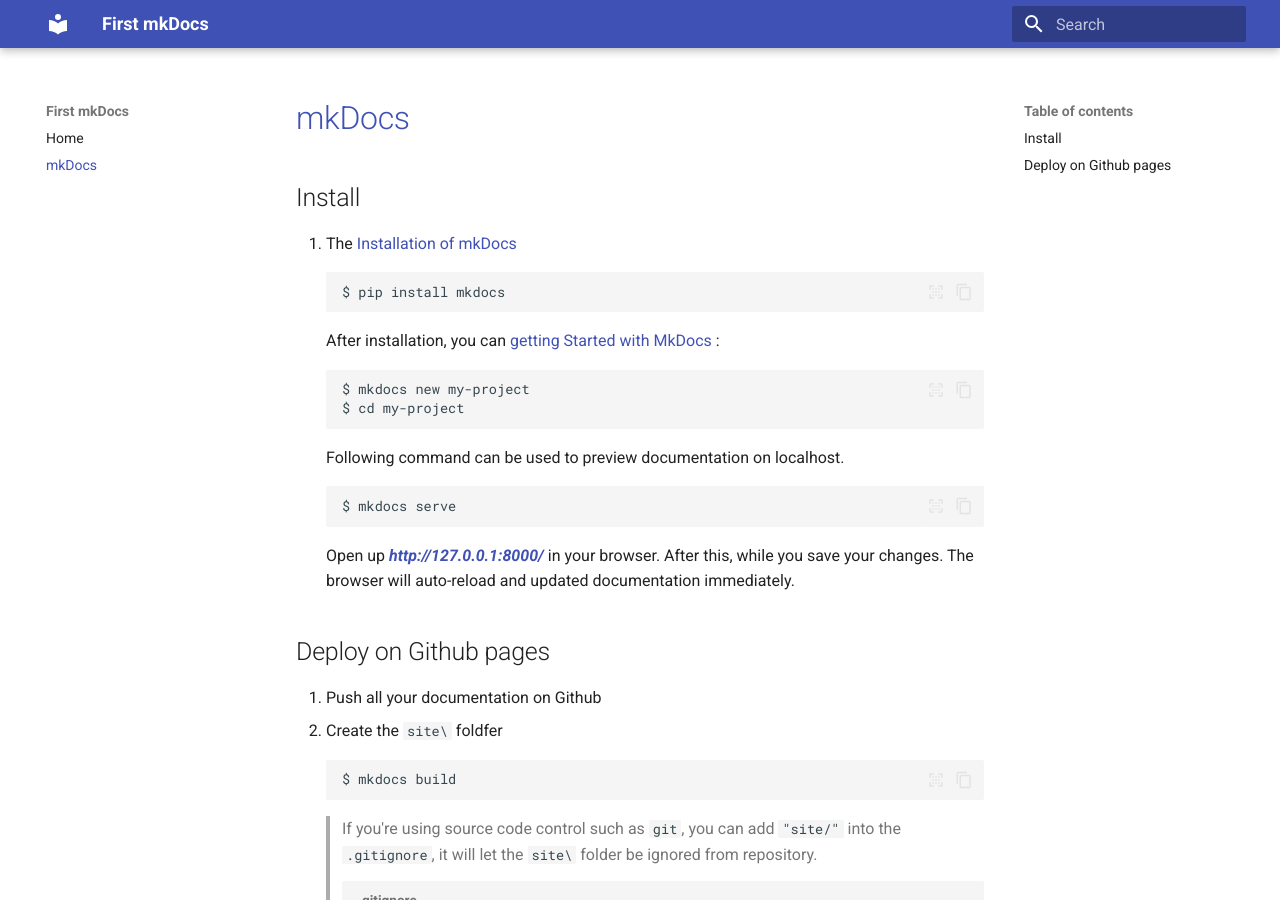
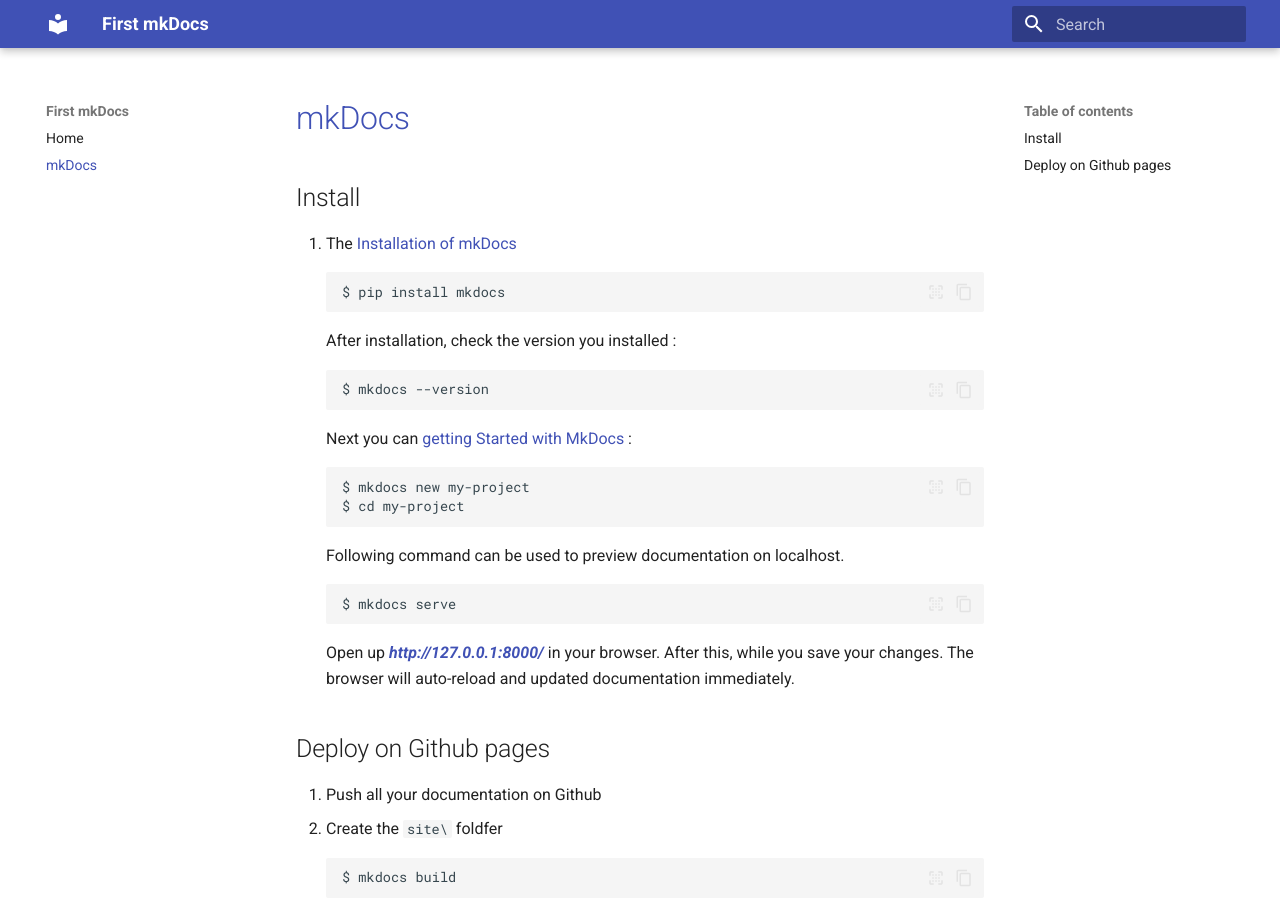
Before and after one commit to galletaHong/first_pipline_repo, an MkDocs documentation site: the page built from docs/mkDocs_deploy.md, in a window 1280 px wide and 900 px high. Built offline with MkDocs 1.6.1 and Material for MkDocs 9.7.7, drawn with Linux system fonts in a browser that asks for light colours; some of the changed text lies outside the part shown.

Commit message:
Update mkDocs_deploy.md

````diff
--- a/docs/mkDocs_deploy.md
+++ b/docs/mkDocs_deploy.md
@@ -4,7 +4,11 @@
 ```
 $ pip install mkdocs
 ```
-After installation, you can [getting Started with MkDocs](https://www.mkdocs.org/getting-started/) :
+After installation, check the version you installed :
+```
+$ mkdocs --version
+```
+Next you can [getting Started with MkDocs](https://www.mkdocs.org/getting-started/) :
 ```
 $ mkdocs new my-project
 $ cd my-project
@@ -98,3 +102,6 @@
     - content.code.copy
     - content.code.annotate
 ```
+## Other [Design implementation](https://squidfunk.github.io/mkdocs-material/setup/changing-the-colors/)
+Also you can use Material to design some style.<br>
+like some colors, fonts, logo and so on.
````
